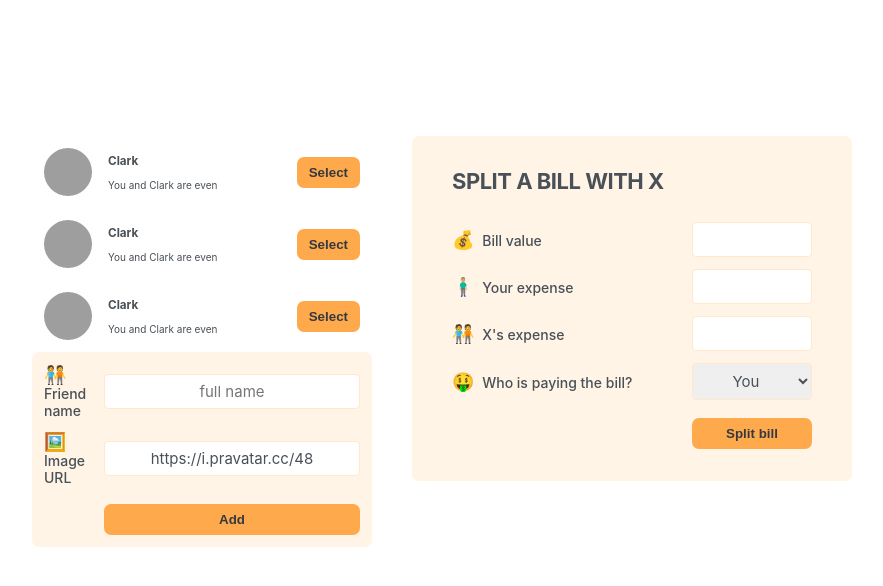
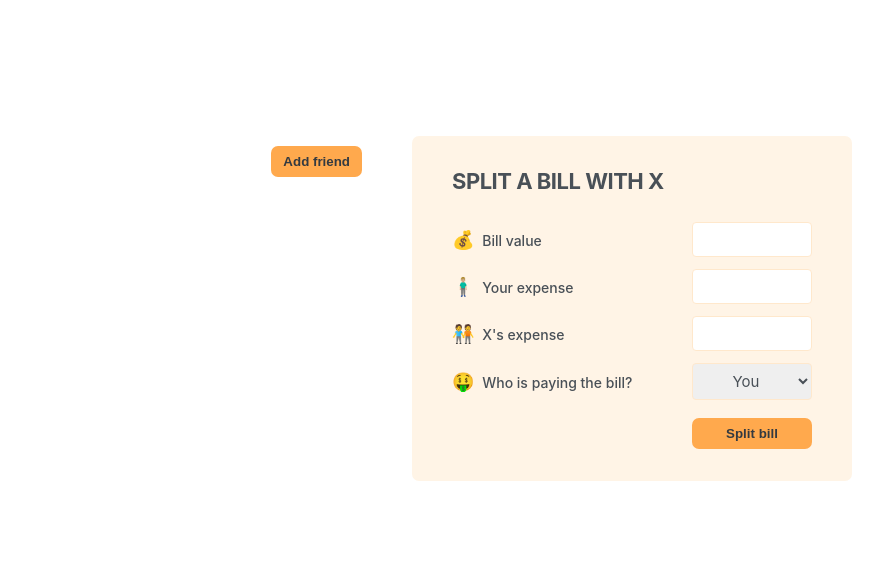
Before and after one commit to mez-chain/split-n-bill, a React (Create React App) app: page / in a window 1280 px wide. Shown: the top 586 px of the page, without its empty margins (198-1081 px from the left). Built offline with nearby package versions, Linux system fonts and the light colour scheme; grey boxes are pictures that could not be loaded.

Commit message:
made the list and add friend dynamic

```diff
--- a/src/App.js
+++ b/src/App.js
@@ -1,13 +1,37 @@
 import FriendsList from "./friendsList";
 import AddFriend from "./addFriend";
 import SplitForm from "./splitForm";
+import { useState } from "react";
+
+// const initialFriends = [
+//   {
+//     id: 118836,
+//     name: "Clark",
+//     image: "https://i.pravatar.cc/48?u=118836",
+//     balance: -7,
+//   },
+//   {
+//     id: 933372,
+//     name: "Sarah",
+//     image: "https://i.pravatar.cc/48?u=933372",
+//     balance: 20,
+//   },
+//   {
+//     id: 499476,
+//     name: "Anthony",
+//     image: "https://i.pravatar.cc/48?u=499476",
+//     balance: 0,
+//   },
+// ];
 
 export default function App() {
+  const [friends, setFriends] = useState([]);
+
   return (
     <div className="app">
       <div>
-        <FriendsList></FriendsList>
-        <AddFriend></AddFriend>
+        <FriendsList friends={friends}></FriendsList>
+        <AddFriend onSetFriends={setFriends} friends={friends}></AddFriend>
       </div>
       <SplitForm></SplitForm>
     </div>
--- a/src/addFriend.js
+++ b/src/addFriend.js
@@ -1,11 +1,52 @@
-export default function AddFriend() {
+import { useState } from "react";
+
+export default function AddFriend({ friends, onSetFriends }) {
+  const [name, setName] = useState("");
+  const [image, setImage] = useState("https://i.pravatar.cc/48");
+  const [isOpen, setIsOpen] = useState(false);
+
+  function handleAddFriend(e) {
+    e.preventDefault();
+    onSetFriends([
+      ...friends,
+      { id: Date.now(), name: name, image: image, balance: 0 },
+    ]);
+
+    setName("");
+  }
+
+  function handleToggleAddForm() {
+    setIsOpen(!isOpen);
+  }
+
   return (
-    <form className="form-add-friend">
-      <label>🧑‍🤝‍🧑Friend name </label>
-      <input type="text" placeholder="full name" />
-      <label>🖼️ Image URL</label>
-      <input type="text" value="https://i.pravatar.cc/48" />
-      <button className="button">Add</button>
-    </form>
+    <>
+      {isOpen && (
+        <form className="form-add-friend" onSubmit={handleAddFriend}>
+          <label>🧑‍🤝‍🧑name </label>
+          <input
+            type="text"
+            value={name}
+            placeholder="full name"
+            onChange={(e) => setName(e.target.value)}
+          />
+          <label>🖼️ Image URL</label>
+          <input
+            type="text"
+            value={image}
+            onChange={(e) => setImage(e.target.value)}
+          />
+          <button className="button">Add</button>
+        </form>
+      )}
+
+      <button
+        style={{ float: "right", margin: "10px" }}
+        className="button"
+        onClick={handleToggleAddForm}
+      >
+        {isOpen ? "Close" : "Add friend"}
+      </button>
+    </>
   );
 }
--- a/src/friend.js
+++ b/src/friend.js
@@ -1,9 +1,9 @@
-export default function Friend() {
+export default function Friend({ img, name }) {
   return (
     <>
-      <img src="https://i.pravatar.cc/48" alt="avatar"></img>
-      <h3>Clark</h3>
-      <p>You and Clark are even</p>
+      <img src={img} alt="avatar"></img>
+      <h3>{name}</h3>
+      <p>You and {name} are even</p>
       <button className="button">Select</button>
     </>
   );
--- a/src/friendsList.js
+++ b/src/friendsList.js
@@ -1,17 +1,16 @@
+// import { useState } from "react";
 import Friend from "./friend";
 
-export default function FriendsList() {
+export default function FriendsList({ friends }) {
+  // const [newFriend, setNewFriend] = useState("");
+
   return (
     <ul className="sidebar">
-      <li>
-        <Friend></Friend>
-      </li>
-      <li>
-        <Friend></Friend>
-      </li>
-      <li>
-        <Friend></Friend>
-      </li>
+      {friends.map((friend) => (
+        <li>
+          <Friend img={friend.image} name={friend.name}></Friend>
+        </li>
+      ))}
     </ul>
   );
 }
```
